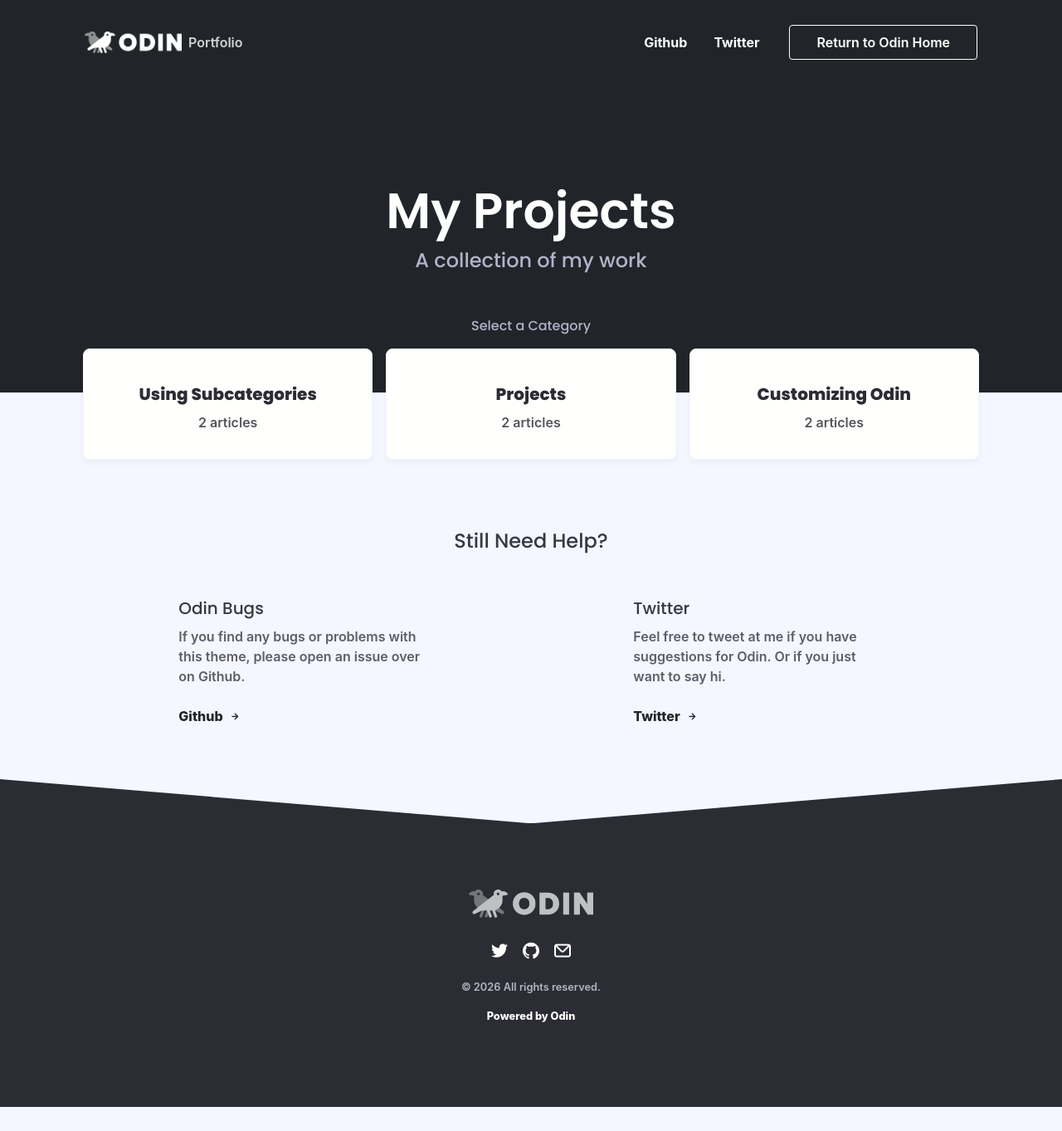
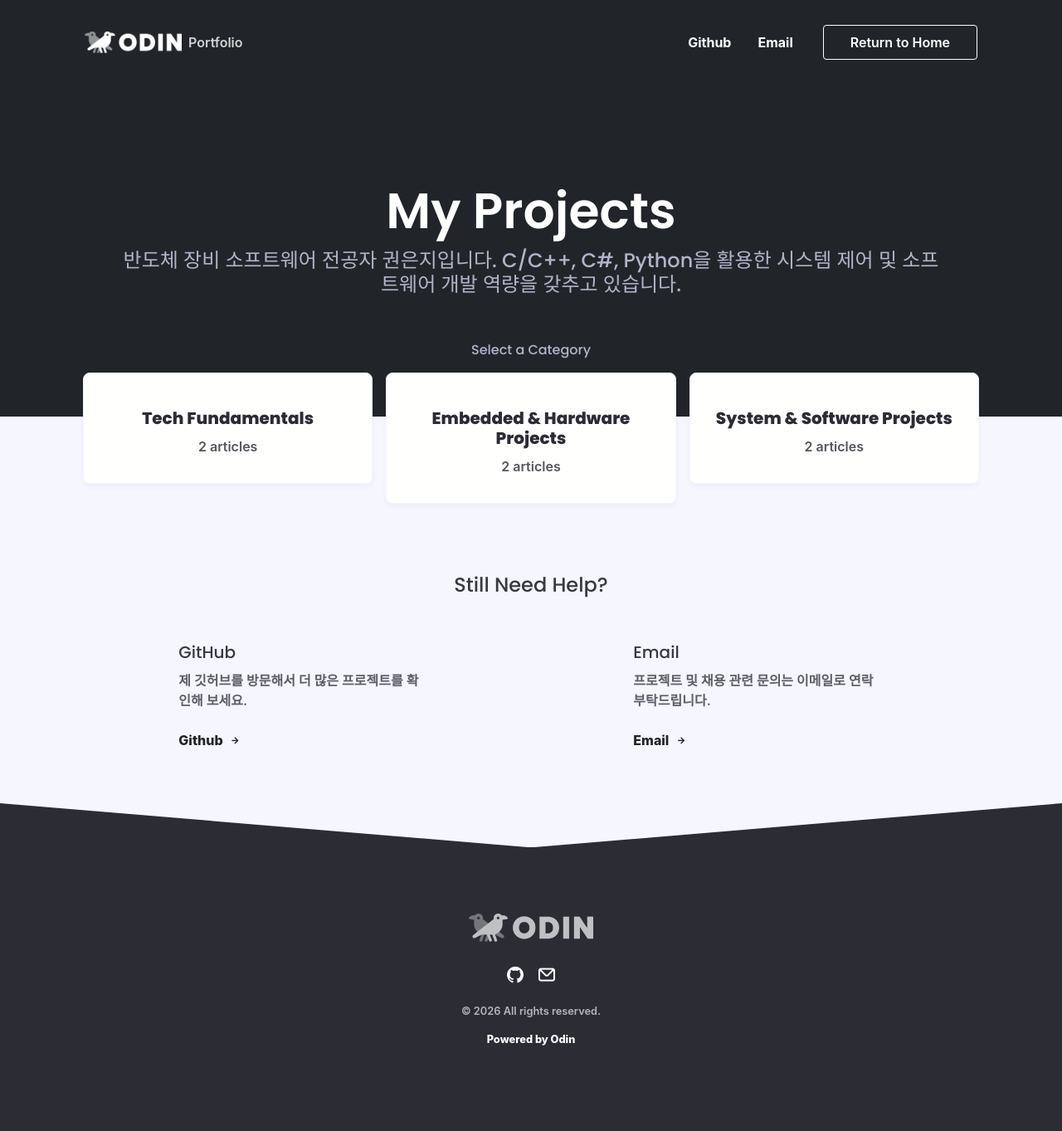
Before and after one commit to eunji021/eunji021.github.io, a Jekyll site: the page built from index.html, in a window 1280 px wide. Shown: the whole page at 83% size. Built offline with Jekyll 4.4.1, drawn with Linux system fonts in a browser that asks for light colours; nearby versions of some CDN libraries; some web fonts are replaced; comment, search, counter and statistics services are not loaded; before the commit the page ends 1334 px from its top, so only the background shows below that.

Commit message:
정보 수정

```diff
--- a/_config.yml
+++ b/_config.yml
@@ -18,8 +18,8 @@
 # You can create any custom variable you would like, and they will be accessible
 # in the templates via {{ site.myvariable }}.
 
-title: My Portfolio
-description: A showcase of my recent projects and work.
+title: 권은지 포트폴리오
+description: 반도체 장비 소프트웨어 전공자 권은지입니다. C/C++, C#, Python을 활용한 시스템 제어 및 소프트웨어 개발 역량을 갖추고 있습니다.
 baseurl: "" # the subpath of your site, e.g. /support
 url: https://eunji021.github.io # the base hostname AND PROTOCOL for your site, e.g. http://example.com
 permalink: /:categories/:title
@@ -28,44 +28,44 @@
 use_authors: true #Set this to false to disable showing post authors
 
 brand_logo: logo.png
-brand_name: Portfolio
+brand_name: 권은지 포트폴리오
 header: My Projects
-subheader: A collection of my work
+subheader: 반도체 장비 소프트웨어 전공자 권은지입니다. C/C++, C#, Python을 활용한 시스템 제어 및 소프트웨어 개발 역량을 갖추고 있습니다.
 
 meta_image: odin-meta.png
 
 # Social Links
-twitter_username: TheTeaGuns
+twitter_username:
 facebook_page:
-github_username: TeaGuns
-email: m@credd.in
+github_username: eunji021
+email: gwun012@naver.com
 linkedin_page:
 instagram_username:
 
 
 # Navivation
 nav_item_one: Github
-nav_item_one_link: https://github.com/TeaGuns/odin
+nav_item_one_link: https://github.com/eunji021
 
-nav_item_two: Twitter
-nav_item_two_link: https://twitter.com/TheTeaGuns
+nav_item_two: Email
+nav_item_two_link: mailto:gwun012@naver.com
 
 nav_item_three: #
 nav_item_three_link: #
 
-nav_button: Return to Odin Home
-nav_button_link: https://teaguns.github.io/odin/
+nav_button: Return to Home
+nav_button_link: https://eunji021.github.io/
 
 # More Help
-help_one_title: Odin Bugs
-help_one_content: If you find any bugs or problems with this theme, please open an issue over on Github.
+help_one_title: GitHub
+help_one_content: 제 깃허브를 방문해서 더 많은 프로젝트를 확인해 보세요.
 help_one_button: Github
-help_one_link: https://github.com/TeaGuns/odin/issues
+help_one_link: https://github.com/eunji021
 
-help_two_title: Twitter
-help_two_content: Feel free to tweet at me if you have suggestions for Odin. Or if you just want to say hi.
-help_two_button: Twitter
-help_two_link: https://twitter.com/theteaguns
+help_two_title: Email
+help_two_content: 프로젝트 및 채용 관련 문의는 이메일로 연락 부탁드립니다.
+help_two_button: Email
+help_two_link: mailto:gwun012@naver.com
 
 # Build settings
 theme: minima
```
Also changed, not shown: _data/category_list.yml (+9 -10 lines).
